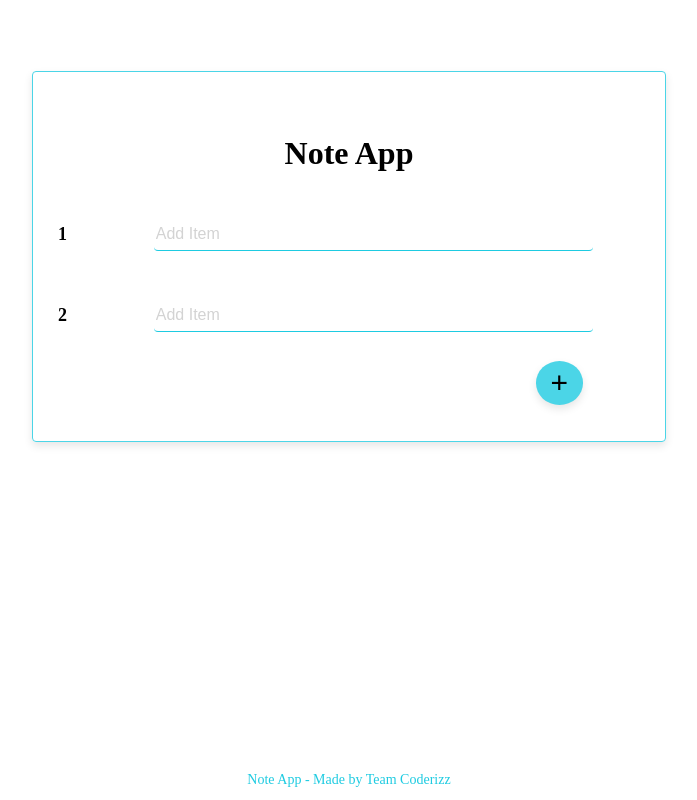
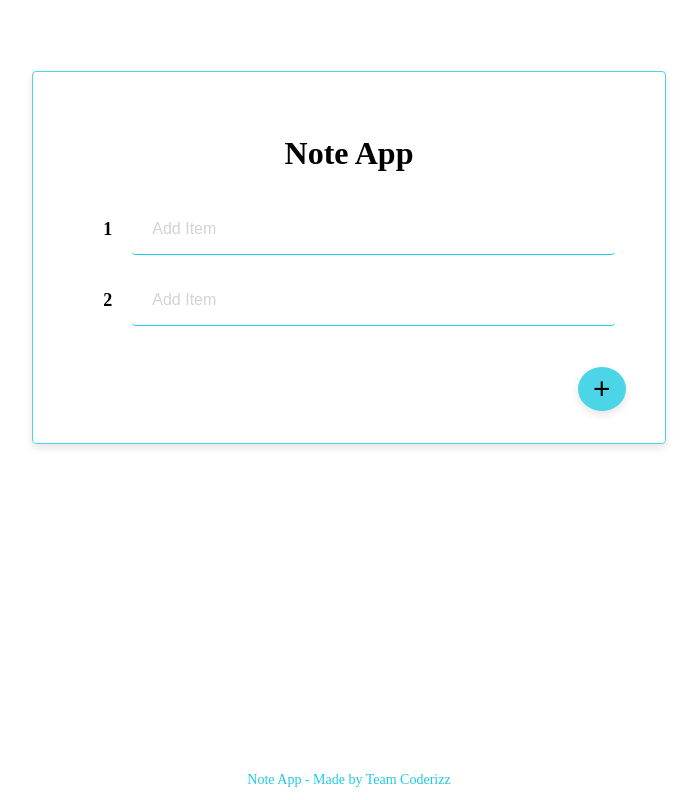
Before and after one commit to baekusboo/NoteApp, a React (Create React App) app: page / in a window 1280 px wide. Shown: the whole page, without its empty margins (291-988 px from the left). Built offline with nearby package versions, Linux system fonts and the light colour scheme.

Commit message:
updated size

```diff
--- a/src/styles.js
+++ b/src/styles.js
@@ -49,7 +49,9 @@ padding: 10px 20px;
 export const CategoryList = styled.li`
   display: flex;
   list-style: none;
-  padding: 5px 5px;
+  padding: auto;
+  justify-content:center;
+
 `;
 
 export const CategoryListContainer = styled.div`
@@ -57,6 +59,8 @@ export const CategoryListContainer = styled.div`
   border: 1px solid ${colors.light};
   border-radius: 4px;
   margin-top:5%;
+  margin-bottom:5%;
+
   width: 50%;
 `;
 
@@ -77,8 +81,9 @@ export const Input = styled.input`
   height: 30px;
   color: ${colors.primary};
   width: 70%;
-  margin: auto;
-
+  margin-top: auto;
+  margin-bottom: auto;
+  padding: 10px 20px;
   &::placeholder {
     color: ${colors.grey};
   }
@@ -95,8 +100,10 @@ export const Button = styled.button`
   font-weight: 500;
   background:${colors.light};
   color: ${colors.primary};
-  margin-left:80%;
-  margin-bottom:5%;
+  margin-left:85%;
+  margin-top: 5%;
+  margin-bottom: 5%;
+  margin-right: 5%;
 
   &:hover {
     color: ${colors.dark};
```
